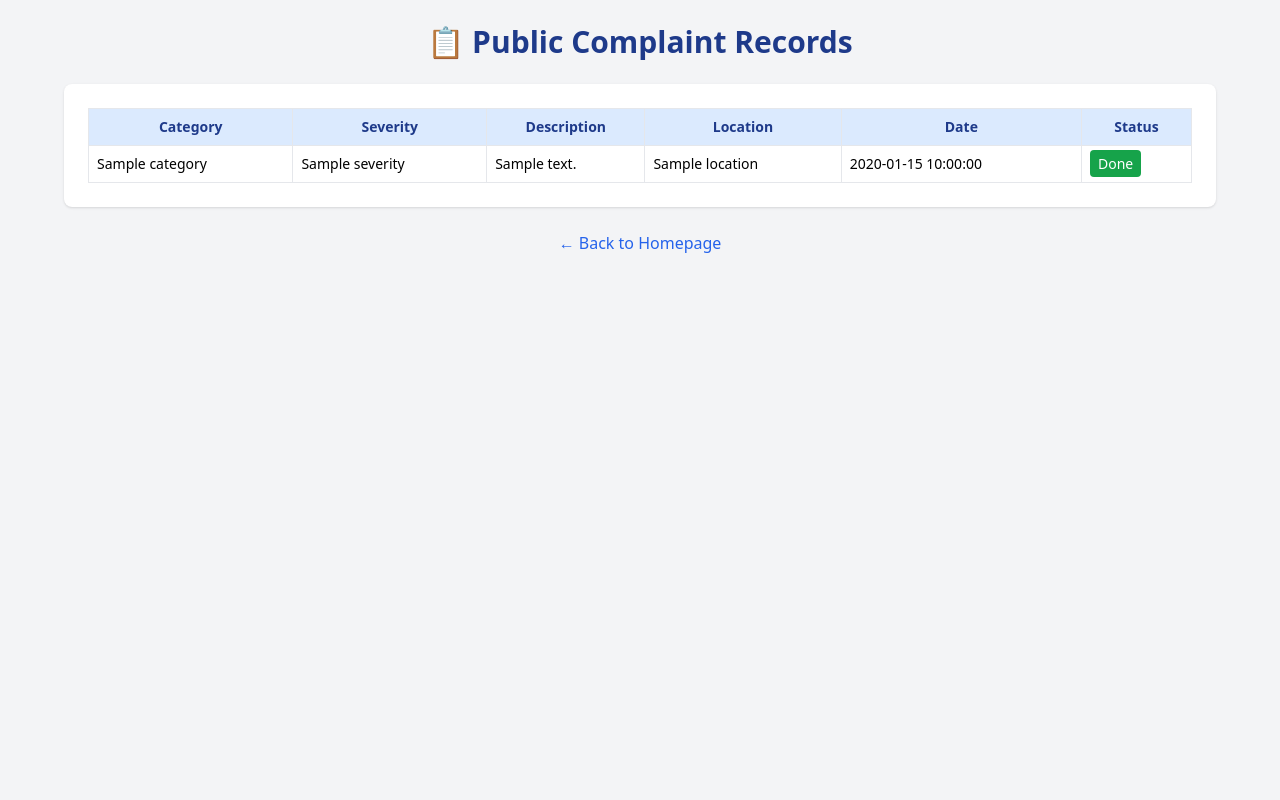
After one commit to githubsaniya924/ems-prototype, a Flask app: template templates/view_complaints.html in a window 1280 px wide. The commit adds this page. Run offline with Flask 3, Linux system fonts and the light colour scheme; the template is opened without the code that fills it: most values are stand-ins (such as "Sample title", 1, 10 or a date in 2020); some libraries are stand-ins or nearby versions.

Commit message:
Add view_complaints.html page

```diff
--- a/templates/home.html
+++ b/templates/home.html
@@ -56,6 +56,5 @@
     </div>
 
   </div>
-
 </body>
 </html>
--- /dev/null
+++ b/templates/view_complaints.html
@@ -0,0 +1,60 @@
+<!DOCTYPE html>
+<html lang="en">
+<head>
+  <meta charset="UTF-8" />
+  <title>All Complaints</title>
+  <script src="https://cdn.tailwindcss.com"></script>
+</head>
+<body class="bg-gray-100 min-h-screen p-6">
+
+  <div class="max-w-6xl mx-auto">
+    <h1 class="text-3xl font-bold text-center text-blue-900 mb-6">📋 Public Complaint Records</h1>
+
+    {% if complaints %}
+    <div class="bg-white p-6 rounded-lg shadow overflow-x-auto">
+      <table class="w-full table-auto border text-sm">
+        <thead>
+          <tr class="bg-blue-100 text-blue-900">
+            <th class="p-2 border">Category</th>
+            <th class="p-2 border">Severity</th>
+            <th class="p-2 border">Description</th>
+            <th class="p-2 border">Location</th>
+            <th class="p-2 border">Date</th>
+            <th class="p-2 border">Status</th>
+          </tr>
+        </thead>
+        <tbody>
+          {% for row in complaints %}
+          <tr class="hover:bg-gray-50">
+            <td class="p-2 border">{{ row.category }}</td>
+            <td class="p-2 border">{{ row.severity }}</td>
+            <td class="p-2 border">{{ row.description }}</td>
+            <td class="p-2 border">{{ row.location }}</td>
+            <td class="p-2 border">{{ row.created_at }}</td>
+            <td class="p-2 border">
+              <span class="px-2 py-1 rounded text-white
+                {% if row.status == 'Pending' %}bg-yellow-500
+                {% elif row.status == 'In Progress' %}bg-orange-500
+                {% elif row.status == 'Done' %}bg-green-600
+                {% else %}bg-gray-500{% endif %}">
+                {{ row.status }}
+              </span>
+            </td>
+          </tr>
+          {% endfor %}
+        </tbody>
+      </table>
+    </div>
+    {% else %}
+    <div class="bg-white text-gray-600 rounded shadow p-6 mt-6 text-center">
+      <p>No complaints found yet.</p>
+    </div>
+    {% endif %}
+
+    <div class="mt-6 text-center">
+      <a href="/" class="text-blue-600 hover:underline">← Back to Homepage</a>
+    </div>
+  </div>
+
+</body>
+</html>
```
